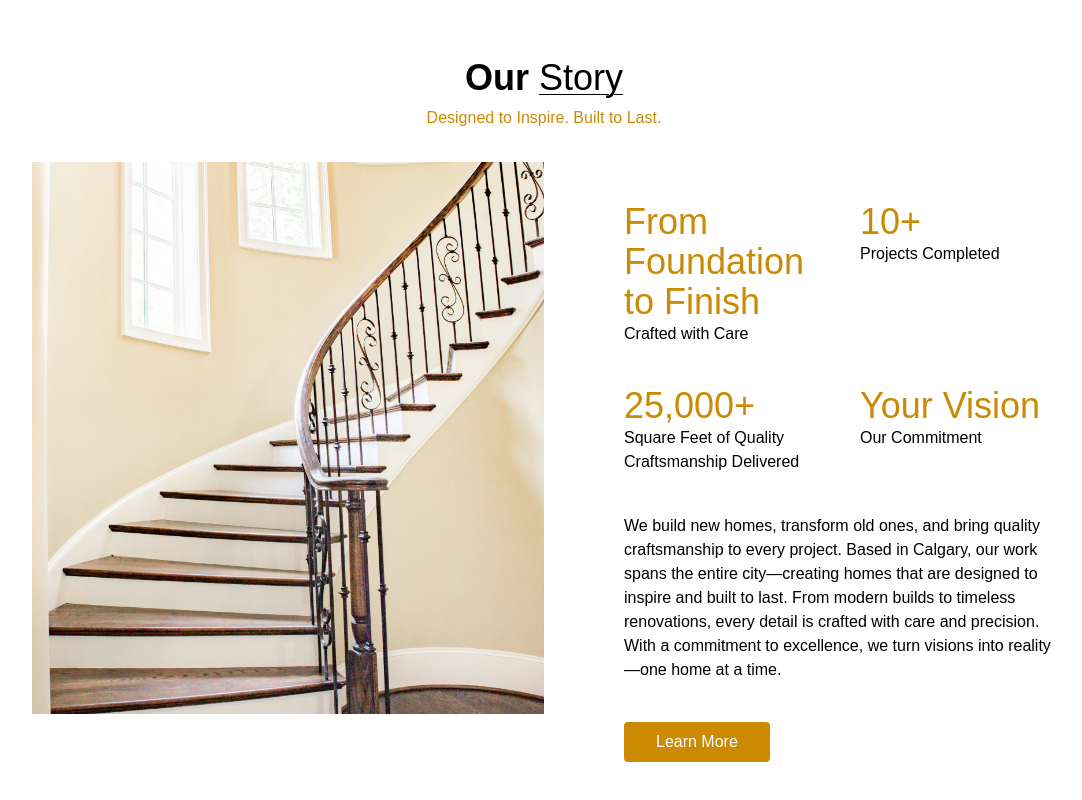
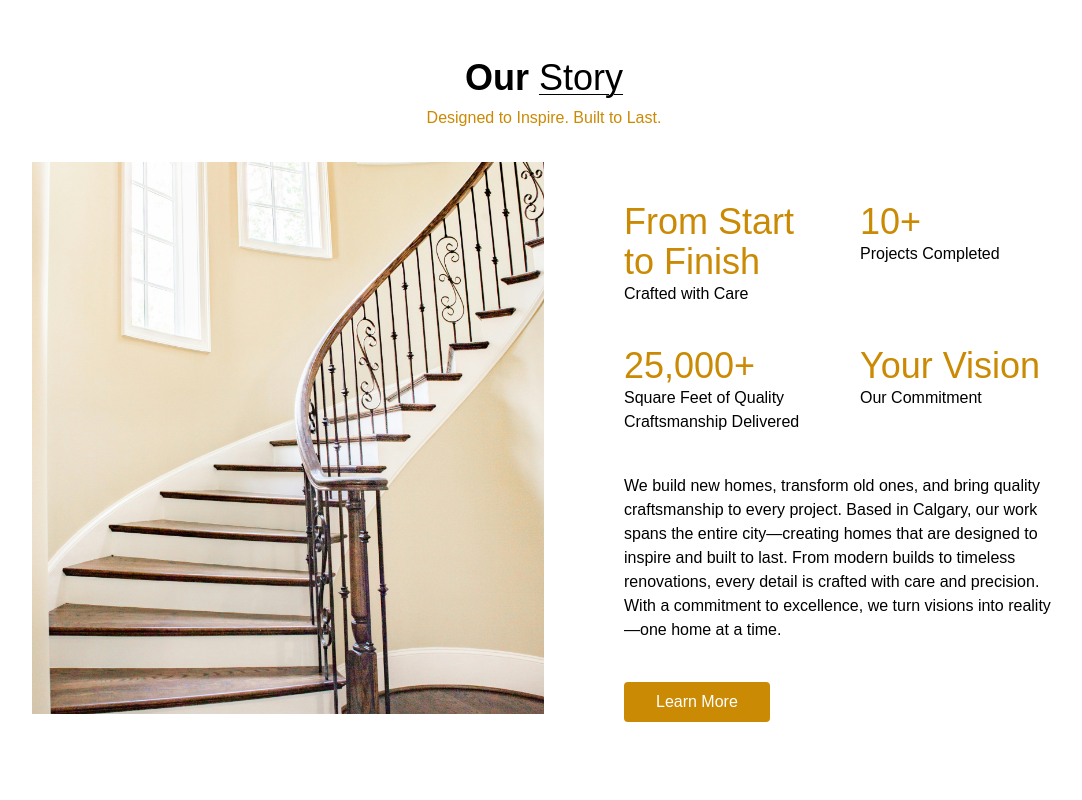
Before and after one commit to surkhab606/Invicto-React-Rebuild, a React (Vite) app: page / in a window 1280 px wide. Shown: the part 814-1614 px from the top of the page, without its empty margins (96-1178 px from the left). After the commit the page ends 1592 px from the top, so only its background shows below. Built offline with nearby package versions, Linux system fonts and the light colour scheme; a web font is replaced by a local one.

Commit message:
v0.19: Projects page development beginning

```diff
--- a/src/components/about.jsx
+++ b/src/components/about.jsx
@@ -13,7 +13,7 @@ const About = () => {
                 <div className='flex flex-col items-center md:items-start mt-10 text-yellow-600'>
                     <div className='grid grid-cols-2 gap-6 md:gap-10 w-full 2xl:pr-28'>
                         <div>
-                            <p className='text-4xl font-medium text-yellow-600'>From Foundation to Finish</p>
+                            <p className='text-4xl font-medium text-yellow-600'>From Start to Finish</p>
                             <p className='text-black'>Crafted with Care</p>
                         </div>
                         <div>
```
Also changed, not shown: src/components/projects.jsx (added).
